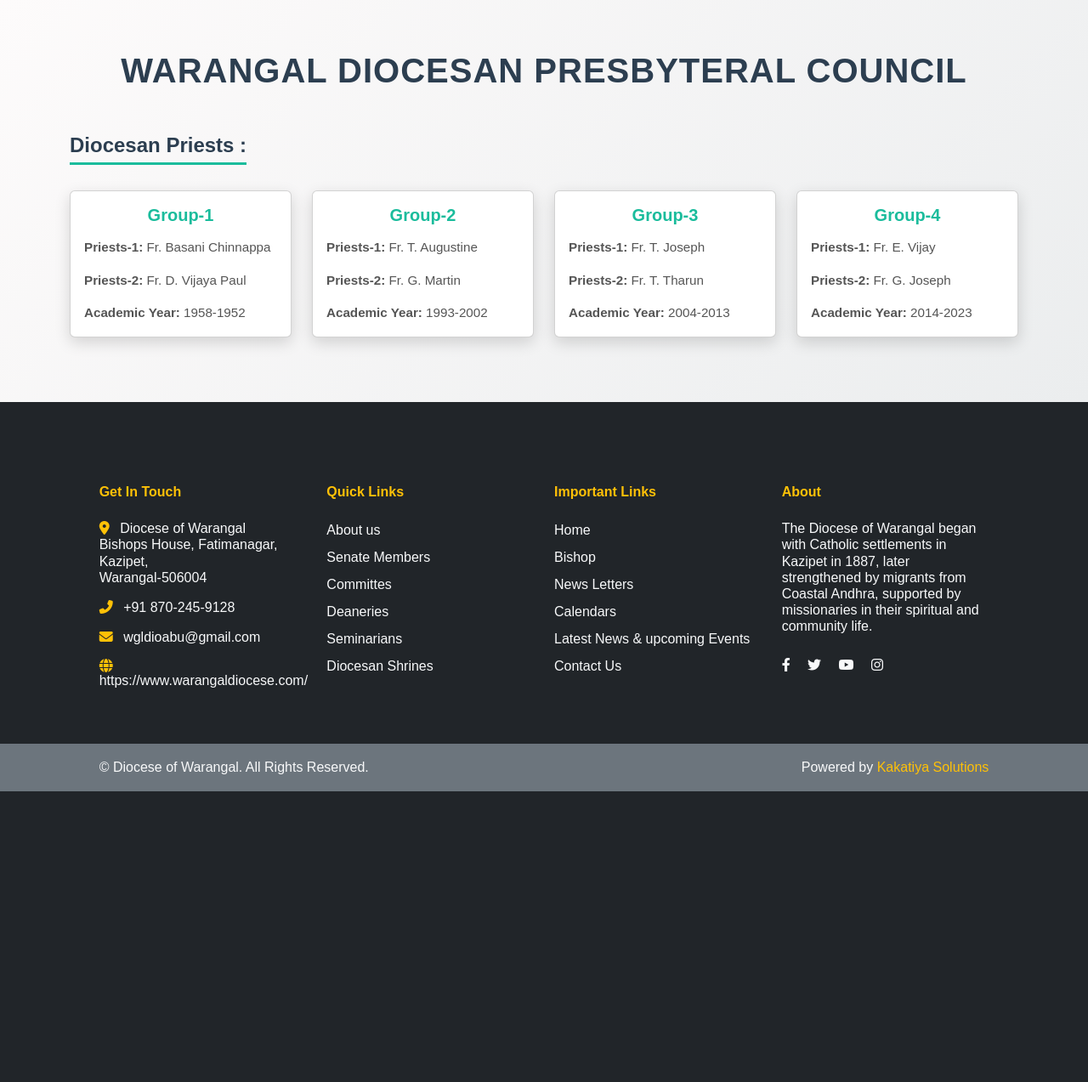
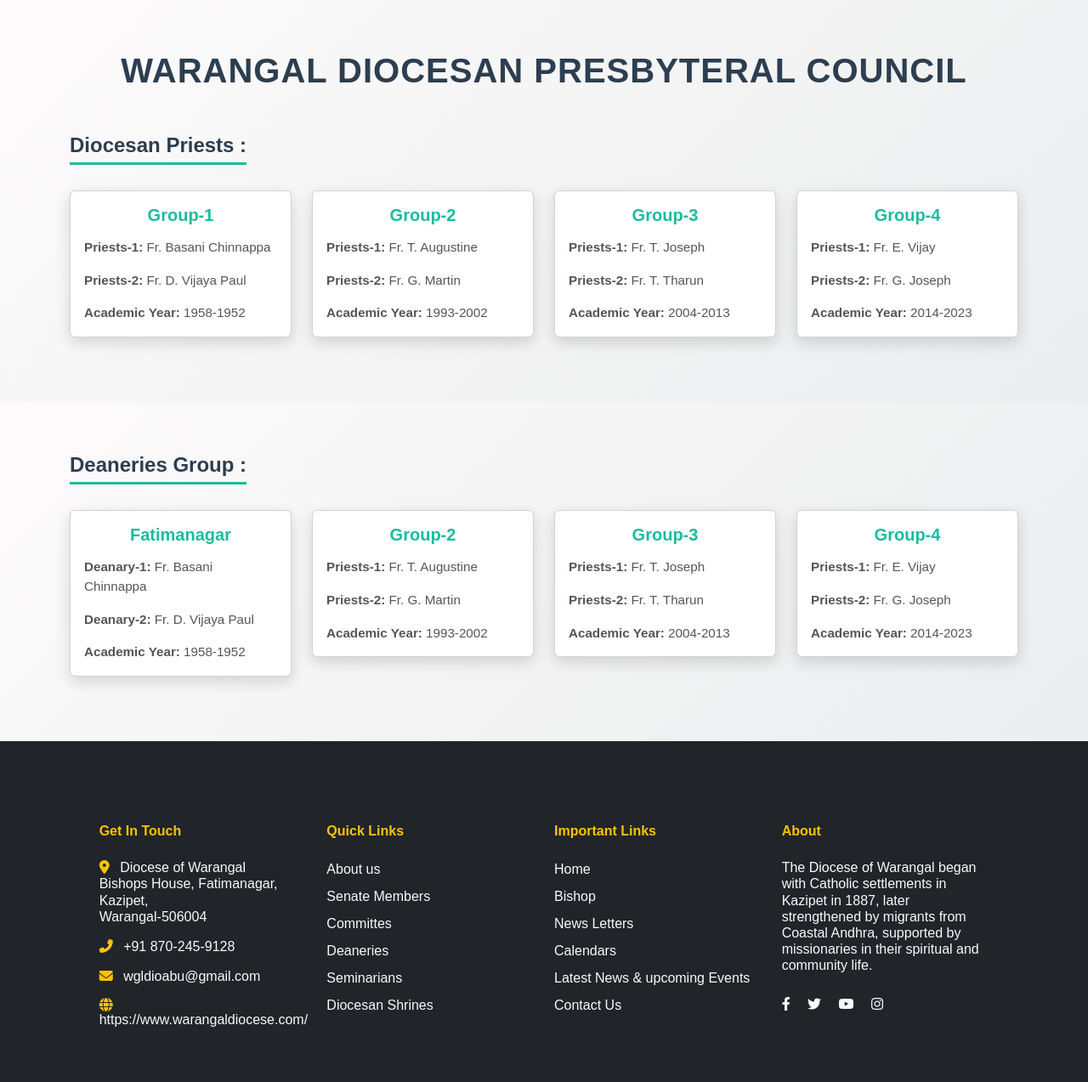
Before and after one commit to Saitheja20/warangal-diocese, a CodeIgniter 4 app: the page made by app/Views/Senate_Members.php in a window 1280 px wide. Shown: the part 116-1389 px from the top of the page at 85% size. Before the commit the page ends 1047 px from the top, so only its background shows below. Run offline with PHP 8.4 and a stand-in for CodeIgniter, Linux system fonts and the light colour scheme; the template is opened without the code that fills it, so the values that code supplies are empty; some libraries are stand-ins or nearby versions.

Commit message:
Add Deaneries section and update header links to disable unused items

```diff
--- a/app/Views/Senate_Members.php
+++ b/app/Views/Senate_Members.php
@@ -67,6 +67,65 @@
     </div>
   </section>
 
+
+    <section class="dio_council_section">
+    <div class="container">
+      <div class="subheading">
+        <h3>Deaneries Group :</h3>
+      </div>
+
+      <div class="row dio_council_row">
+        <!-- Group 1 -->
+        <div class="col-lg-3 col-md-4 col-sm-6">
+          <div class="card">
+            <div class="card-body">
+              <h5 class="card_heading">Fatimanagar</h5>
+              <p class="card-text"><strong>Deanary-1:</strong> Fr. Basani Chinnappa</p>
+              <p class="card-text"><strong>Deanary-2:</strong> Fr. D. Vijaya Paul</p>
+              <p class="card-text"><strong>Academic Year:</strong> 1958-1952</p>
+            </div>
+          </div>
+        </div>
+
+        <!-- Group 2 -->
+        <div class="col-lg-3 col-md-4 col-sm-6">
+          <div class="card">
+            <div class="card-body">
+              <h5 class="card_heading">Group-2</h5>
+              <p class="card-text"><strong>Priests-1:</strong> Fr. T. Augustine</p>
+              <p class="card-text"><strong>Priests-2:</strong> Fr. G. Martin</p>
+              <p class="card-text"><strong>Academic Year:</strong> 1993-2002</p>
+            </div>
+          </div>
+        </div>
+
+        <!-- Group 3 -->
+        <div class="col-lg-3 col-md-4 col-sm-6">
+          <div class="card">
+            <div class="card-body">
+              <h5 class="card_heading">Group-3</h5>
+              <p class="card-text"><strong>Priests-1:</strong> Fr. T. Joseph</p>
+              <p class="card-text"><strong>Priests-2:</strong> Fr. T. Tharun</p>
+              <p class="card-text"><strong>Academic Year:</strong> 2004-2013</p>
+            </div>
+          </div>
+        </div>
+
+        <!-- Group 4 -->
+        <div class="col-lg-3 col-md-4 col-sm-6">
+          <div class="card">
+            <div class="card-body">
+              <h5 class="card_heading">Group-4</h5>
+              <p class="card-text"><strong>Priests-1:</strong> Fr. E. Vijay</p>
+              <p class="card-text"><strong>Priests-2:</strong> Fr. G. Joseph</p>
+              <p class="card-text"><strong>Academic Year:</strong> 2014-2023</p>
+            </div>
+          </div>
+        </div>
+
+      </div>
+    </div>
+  </section>
  <?= view('layouts/footer') ?>
 </body>
 </html>
--- a/app/Views/layouts/header.php
+++ b/app/Views/layouts/header.php
@@ -71,13 +71,13 @@ AOS JS (before closing </body>)
                                     <a class="dropdown-item" href="<?= base_url() ?>College_Consultors">College of Consultors</a>
                                     <a class="dropdown-item" href="<?= base_url() ?>Senate_Members">Senate Members</a>
                                     <a class="dropdown-item" href="<?= base_url() ?>commissions">Commissions</a>
-                                    <a class="dropdown-item" href="#">Committees</a>
+                                    <a class="dropdown-item disabled-link" href="#">Committees</a>
                                     <a class="dropdown-item" href="<?= base_url() ?>Marriage_tribunal">Marriage Tribunal</a>
-                                    <a class="dropdown-item" href="#">Deaneries</a>
-                                    <a class="dropdown-item" href="#">Directress</a>
-                                    <a class="dropdown-item" href="#">Parishes</a>
-                                    <a class="dropdown-item" href="#">Cathedral</a>
-                                    <a class="dropdown-item" href="#">Diocesan Shrines</a>
+                                    <a class="dropdown-item disabled-link" href="#">Deaneries</a>
+                                    <a class="dropdown-item disabled-link" href="#">Directress</a>
+                                    <a class="dropdown-item disabled-link" href="#">Parishes</a>
+                                    <a class="dropdown-item disabled-link" href="#">Cathedral</a>
+                                    <a class="dropdown-item disabled-link" href="#">Diocesan Shrines</a>
                                     <a class="dropdown-item" href="<?= base_url() ?>Seminarians">Seminarians</a>
 
                               </div>
```
